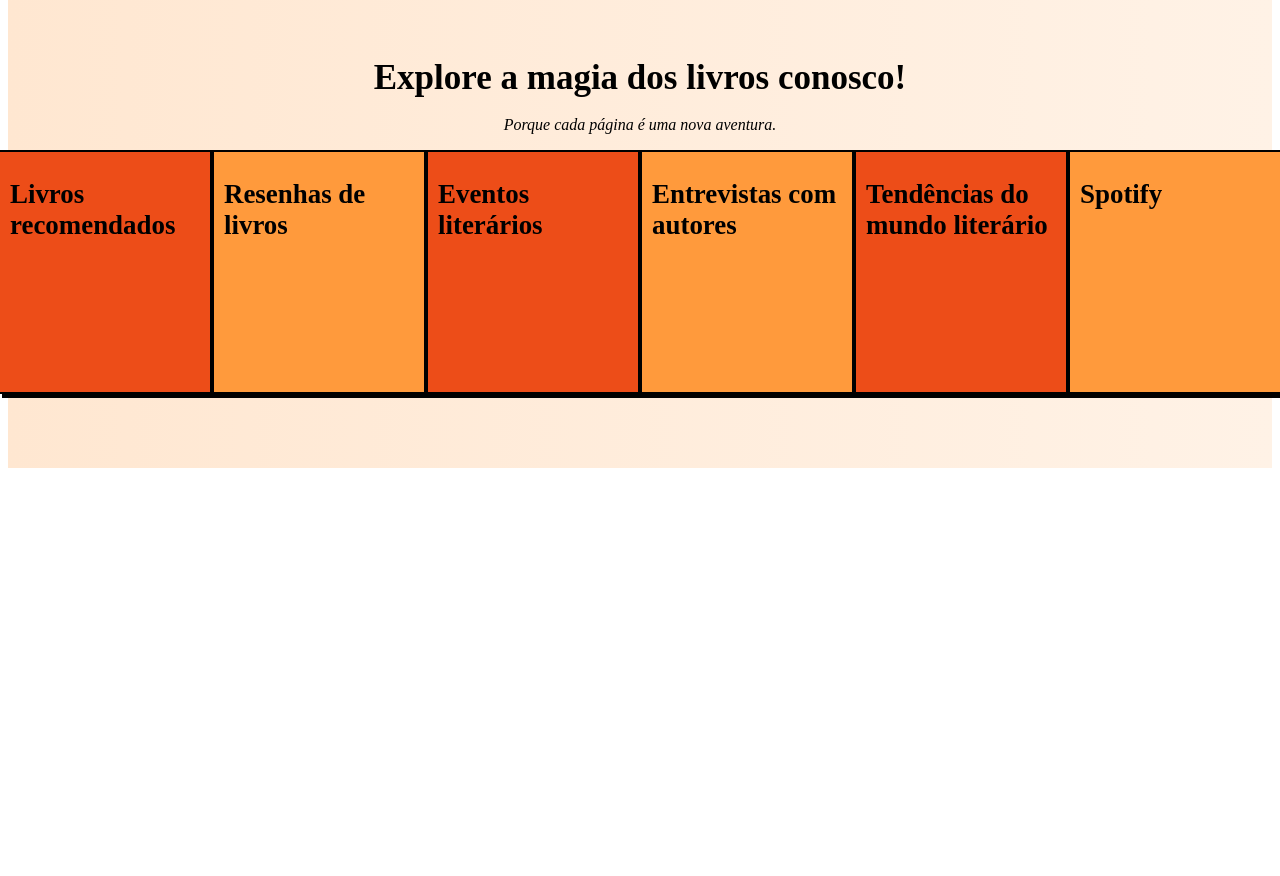
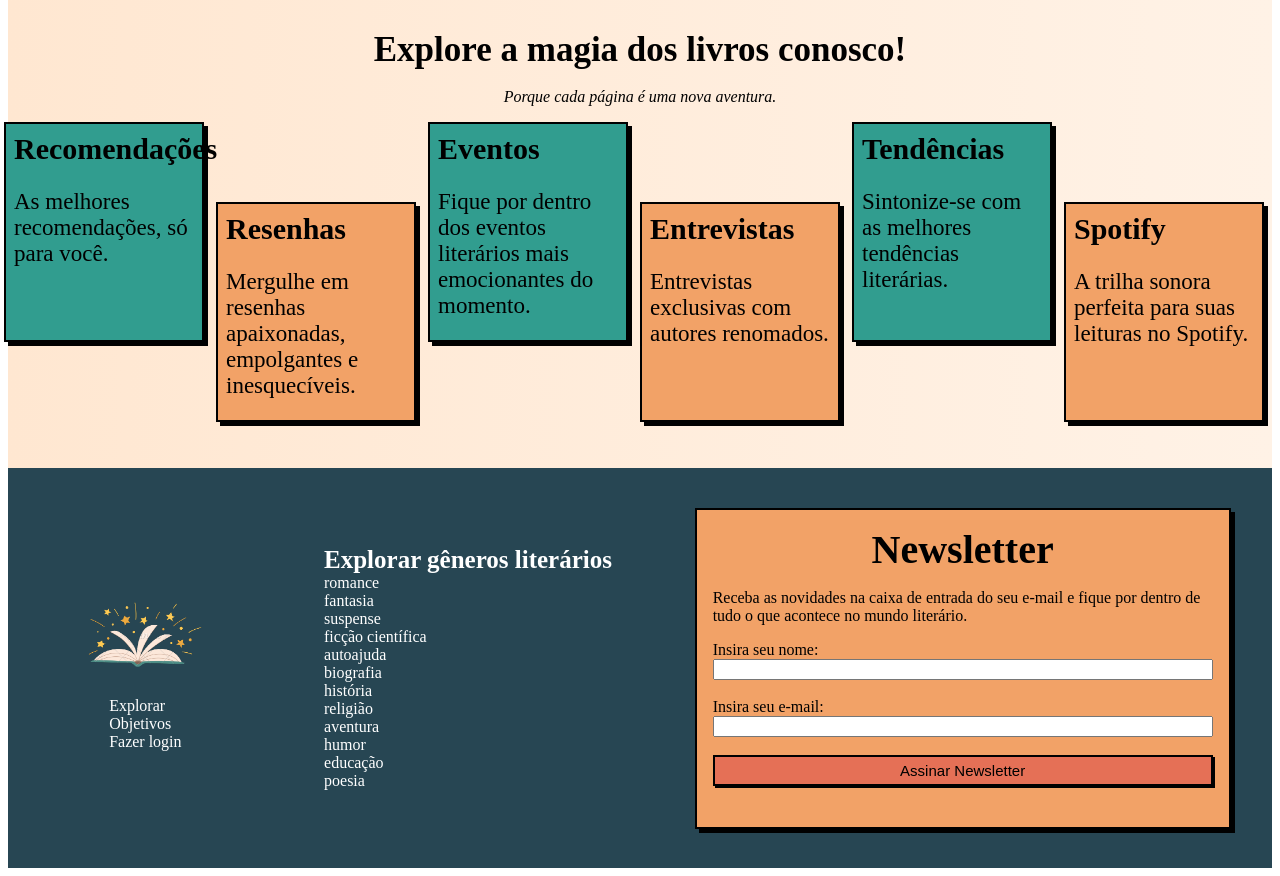
Before and after one commit to rafascarabe/ProjetoIndividual, a plain HTML site: page Website/index.html in a window 1280 px wide. Shown: the part 640-1516 px from the top of the page. Before the commit the page ends 1116 px from the top, so only its background shows below. Drawn offline with Linux system fonts and the light colour scheme.

Commit message:
nova home em andamento

```diff
--- a/Website/index.html
+++ b/Website/index.html
@@ -40,26 +40,68 @@
             <div class="cards">
 
                 <div class="card c3">
-                    <h3>Livros recomendados</h3>
-                    <p></p>
+                    <strong>Recomendações</strong>
+                    <p>As melhores recomendações, só para você.</p>
                 </div>
                 <div class="card c6">
-                    <h3>Resenhas de livros</h3>
+                    <strong>Resenhas</strong>
+                    <p>Mergulhe em resenhas apaixonadas, empolgantes e inesquecíveis.</p>
                 </div>
                 <div class="card c3">
-                    <h3>Eventos literários</h3>
+                    <strong>Eventos</strong>
+                    <p>Fique por dentro dos eventos literários mais emocionantes do momento.</p>
                 </div>
                 <div class="card c6">
-                    <h3>Entrevistas com autores</h3>
+                    <strong>Entrevistas</strong>
+                    <p>Entrevistas exclusivas com autores renomados.</p>
                 </div>
                 <div class="card c3">
-                    <h3>Tendências do mundo literário</h3>
+                    <strong>Tendências</strong>
+                    <p>Sintonize-se com as melhores tendências literárias.</p>
                 </div>
                 <div class="card c6">
-                    <h3>Spotify</h3>
+                    <strong>Spotify</strong>
+                    <p>A trilha sonora perfeita para suas leituras no Spotify.</p>
                 </div>
 
             </div>
     </div>
 </body>
+<footer>
+    <div class="nav-footer">
+        <div class="pages">
+                <a href="index.html"><img src="img/logo-removebg-preview.png"></a>
+
+                <div class="links">
+                <a href="#">Explorar</a><br>
+                <a href="objetivos.html">Objetivos</a><br>
+                <a href="login.html" class="entrar">Fazer login</a>
+                </div>
+        </div>
+
+            <div class="explorar-generos">
+                <strong>Explorar gêneros literários</strong>
+                <a href="#">romance</a>
+                <a href="#">fantasia</a>
+                <a href="#">suspense</a>
+                <a href="#">ficção científica</a>
+                <a href="#">autoajuda</a>
+                <a href="#">biografia</a>
+                <a href="#">história</a>
+                <a href="#">religião</a>
+                <a href="#">aventura</a>
+                <a href="#">humor</a>
+                <a href="#">educação</a>
+                <a href="#">poesia</a>
+            </div>
+
+            <div class="form">
+                <strong>Newsletter</strong>
+                <p>Receba as novidades na caixa de entrada do seu e-mail e fique por dentro de tudo o que acontece no mundo literário.</p>
+                Insira seu nome: <input id="nome_input"><br>
+                Insira seu e-mail: <input id="email_input"><br>
+                <button onclick="AssinarNewsletter()">Assinar Newsletter</button>
+            </div>
+    </div>
+</footer>
 </html>
--- a/Website/style.css
+++ b/Website/style.css
@@ -3,8 +3,11 @@
 
 
 :root {
-    --color-primary: #ED4D18;
-    --color-secondary: #FF9A3C;
+    --color-primary-laranja: #E57056;
+    --color-primary-azul: #274653;
+    --color-secondary-laranja: #F2A267;
+    --color-secondary-azul: #319D8F;
+    --color-amarelo: #E7C371;
     --color-black: #000;
     --color-white: #fff;
 }
@@ -36,20 +39,20 @@
 
 .header_home .nav a{
     text-decoration: none;
-    color: white;
+    color: var(--color-white);
     font-size: 20px;
     margin-right: 2.5rem;
 }
 
 .header_objetivo .nav a{
     text-decoration: none;
-    color: white;
+    color: var(--color-white);
     font-size: 20px;
     margin-right: 2.5rem;
 }
 
 .header_objetivo{
-    background-color: var(--color-secondary) ;
+    background-color: var(--color-primary-azul) ;
     height: 5rem;
     display: flex;
     align-items: center;
@@ -62,11 +65,12 @@
 
     padding: 10px 40px 10px 40px; /*em cima - direita - embaixo - esquerda*/
 
-    background-color: var(--color-primary);
+    background-color: var(--color-primary-laranja);
     border: solid 2px var(--color-black);
     box-shadow: 4px 4px 0 var(--color-black); /*sombra*/
     color: var(--color-black);
-
+    cursor: pointer;
+    transition: 0.2s;
     font-size: 1.25rem;
     text-align: center;
     text-decoration: none;
@@ -83,13 +87,13 @@
     margin-top: 80px;
 }
 .headline{
-    color: white;
+    color: var(--color-white);
     font-size: 40px;
     font-weight: bold;
     margin-block-end: 0px;
 }
 .descricao{
-    color: white;
+    color: var(--color-white);
     font-size: 25px;
 }
 
@@ -128,31 +132,39 @@
 .container .cards{
     display: flex;
     flex-direction: row;
-    justify-content: space-between;
+    justify-content: space-around;
     align-items: center;
+    height: 300px;
 }
 
 .container .card{
-    height: 240px;
-    width: 200px;
+    height: 200px;
+    width: 180px;
     display: flex;
-
+    cursor: pointer;
+    transition: 0.2s;
     justify-content: start;
-    align-self: center;
-    padding-left: 10px;
-    font-size: 23px;
-
+    align-items: start;
+    padding: 8px;
+    flex-direction: column;
     border: 2px solid var(--color-black);
     box-shadow: 4px 4px 0 var(--color-black);
 }
-.card:nth-child(2n){
-    align-self: end;
+.container .card strong{
+    font-size: 30px;
+}
+.container .card p{
+    font-size: 23px;
 }
 .c3{
-    background-color: var(--color-primary);
+    background-color: var(--color-secondary-azul);
+    align-self: flex-start;
 }
-.c6{
-    background-color: var(--color-secondary);
+.card:nth-child(2n){
+    background-color: var(--color-secondary-laranja);
+    align-self: flex-end;
+    margin-left: 0.75rem;
+    margin-right: 0.75rem;
 }
 
     /* CONTEÚDO - OBJETIVOS.HMTL */
@@ -170,10 +182,12 @@
     display: flex;
     flex-direction: column;
     align-items: start;
-    border: solid black 2px;
-    width: 25rem;
+    border: solid var(--color-black) 2px;
+    background-color: var(--color-secondary-laranja);
+    box-shadow: 4px 4px 0 var(--color-black);
+    width: 35rem;
     height: 27rem;
-    margin: 1.5rem ; /*em cima - direita - embaixo - esquerda*/
+    margin: 1.5rem 1rem 1.5rem 3rem; /*em cima - direita - embaixo - esquerda*/
     padding: 10px;
 }
 .caixa-onu p{
@@ -189,10 +203,10 @@
     flex-direction: column;
     align-items: start;
     justify-content: start;
-    border: solid black 2px;
-    width: 75rem;
+    width: 60rem;
     height: 27rem;
     margin: 1.5rem;
+    margin-right: 2rem;
     padding: 15px;
 }
 .caixa-objetivos p{
@@ -207,7 +221,7 @@
 
 .nav-footer{
     height: 400px;
-    background-color: var(--color-black) ;
+    background-color: var(--color-primary-azul) ;
     display: flex;
     flex-direction: row;
     align-items: center;
@@ -224,7 +238,7 @@
     justify-content: center;
 }
 .nav-footer .pages .links a:hover{
-    color: var(--color-secondary);
+    color: var(--color-secondary-laranja);
 }
 
 .form{
@@ -236,16 +250,18 @@
     height: 285px;
     margin: 0;
 
-    background-color: var(--color-secondary);
+    background-color: var(--color-secondary-laranja);
     border: 2px solid var(--color-black);
     box-shadow: 4px 4px 0 var(--color-black);
     padding: 1rem;
 }
 .form button{
-    background-color: var(--color-primary);
+    background-color: var(--color-primary-laranja);
     border: solid 2px var(--color-black);
     box-shadow: 2px 2px 0 var(--color-black); /*sombra*/
     color: var(--color-black);
+    cursor: pointer;
+    transition: 0.2s;
 
     font-size: 15px;
     padding: 5px 10px;
@@ -266,6 +282,6 @@
     font-size: 25px;
 }
 .explorar-generos a:hover{
-    color: var(--color-primary);
-  background-color: var(--color-secondary);
+    color: var(--color-primary-laranja);
+  background-color: var(--color-secondary-laranja);
 }
--- /dev/null
+++ b/Website/texteindex.css
@@ -0,0 +1,246 @@
+:root {
+    --color-primary-laranja: #E57056;
+    --color-primary-azul: #274653;
+    --color-secondary-laranja: #F2A267;
+    --color-secondary-azul: #319D8F;
+    --color-amarelo: #E7C371;
+    --color-black: #000;
+    --color-white: #fff;
+}
+
+body{
+    display: flex;
+    align-items: center;
+    justify-content: center;
+    flex-direction: column;
+    margin: 0;
+}
+
+.header_home{
+    display: flex;
+    justify-content: space-between;
+    align-items: center;
+    flex-direction: row;
+    margin: 0;
+    width: 96%;
+    height: 5rem;
+}
+
+.header_home img, .nav-footer .pages a img{
+    width: 10rem;
+}
+
+.header_home .nav a{
+    text-decoration: none;
+    color: var(--color-black);
+    font-size: 20px;
+    margin-right: 2.5rem;
+}
+
+.header_home .nav .entrar{
+
+    padding: 10px 40px 10px 40px; /*em cima - direita - embaixo - esquerda*/
+
+    background-color: var(--color-primary-azul);
+    border-radius: 20px;
+    color: var(--color-white);
+    cursor: pointer;
+    transition: 0.2s;
+    font-size: 1.25rem;
+    text-align: center;
+    text-decoration: none;
+}
+/* ------------------------------------------ BOX-1 - INDEX*/
+.box-1{
+    display: flex;
+    align-items: center;
+    justify-content: space-around;
+    flex-direction: row;
+
+    background-color: var(--color-secondary-laranja);
+    border-radius: 20px;
+    width: 92%;
+    height: 450px;
+    margin: 0;
+}
+.texto-box-1{
+    display: flex;
+    align-items: start;
+    justify-content: start;
+    flex-direction: column;
+    margin: 0;
+}
+.box-1 img{
+    width: 500px;
+    align-self: center;
+    justify-self: end;
+
+}
+.box-1 .texto-box-1 strong{
+    font-size: 35px;
+    color: var(--color-black);
+}
+.box-1 .texto-box-1 p{
+    font-size: 20px;
+    color: var(--color-black);
+}
+.texto-box-1 a{
+    text-decoration: none;
+    color: var(--color-primary-azul);
+}
+
+/* ------------------------------------------ BOX-2 - INDEX*/
+.box-2{
+    display: flex;
+    align-items: start;
+    justify-content: space-between;
+    flex-direction: row-reverse;
+    width: 92%;
+    margin-top: 1.5rem;
+}
+
+.container{
+    display: flex;
+    align-items: center;
+    justify-content: center;
+    flex-direction: column;
+    height: 500px;
+}
+
+.texto-box-2{
+    display: flex;
+    align-items: center;
+    justify-content: center;
+    flex-direction: column;
+    width: 800px;
+}
+
+.texto-box-2 .title span{
+    font-size: 35px;
+    font-weight: bold;
+    align-self: start;
+}
+
+.texto-box-2 .title{
+    display: flex;
+    flex-direction: column;
+    justify-content: center;
+    align-items: center;
+
+}
+
+.container .cards{
+    display: flex;
+    flex-direction: row;
+    justify-content: space-around;
+    align-items: center;
+    height: 150px;
+    width: 950px;
+}
+
+.container .cards .card{
+    height: 100px;
+    width: 250px;
+
+    display: flex;
+    justify-content: start;
+    align-items: start;
+    flex-direction: column;
+    background-color: var(--color-secondary-azul);
+
+    padding: 8px;
+    border-radius: 20px;
+
+    cursor: pointer;
+    transition: 0.2s;
+
+    margin-left: 0.7rem;
+    margin-right: 0.7rem;
+}
+.container .cards .card strong{
+    font-size: 20px;
+}
+.container .cards .card p{
+    font-size: 15px;
+}
+
+.c3 hr, .c6 hr{
+    width: 100%;
+    height: 0.9px;
+    margin: 0;
+}
+.topicos{
+    background-color: var(--color-secondary-azul);
+    height: 450px;
+    width: 300px;
+    border-radius: 20px;
+}
+
+/* ------------------------------------------ FOOTER - INDEX */
+footer{
+    width: 100%;
+}
+.nav-footer{
+    height: 400px;
+    width: 100%;
+    background-color: var(--color-primary-azul) ;
+    display: flex;
+    flex-direction: row;
+    align-items: center;
+    justify-content: space-around;
+}
+.nav-footer .pages .links a, .explorar-generos a{
+    text-decoration: none;
+    color: white;
+}
+.nav-footer .pages{
+    display: flex;
+    flex-direction: column;
+    align-items: center;
+    justify-content: center;
+}
+.nav-footer .pages .links a:hover{
+    color: var(--color-sencodary-laranja);
+}
+
+.form{
+    display: flex;
+    flex-direction: column;
+    /*border: white solid 2px;*/
+
+    width: 480px;
+    height: 285px;
+    margin: 0;
+
+    background-color: var(--color-white);
+    border-radius: 20px;
+    padding: 15px;
+}
+.form button{
+    background-color: var(--color-primary-laranja);
+    border-radius: 20px;/*sombra*/
+    color: var(--color-black);
+    cursor: pointer;
+    transition: 0.2s;
+
+    font-size: 15px;
+    padding: 5px 10px;
+    text-align: center;
+}
+.form strong{
+    align-self: center;
+    font-size: 40px;
+}
+
+.explorar-generos{
+    display: flex;
+    flex-direction: column;
+    color: var(--color-white);
+}
+.explorar-generos strong{
+    font-size: 25px;
+}
+.explorar-generos a:hover{
+    color: var(--color-black);
+  background-color: var(--color-secondary-laranja);
+}
```
Also changed, not shown: Website/objetivos.html (+2 -2 lines), Website/testeindex.html (added, +117 -0 lines), Website/img/DancingDoodle.png (added), Website/img/ReadingDoodle.png (added), Website/img/ReadingSideDoodle.png (added), Website/img/SitReadingDoodle.png (added), Website/img/paleta de cores.png (deleted).
